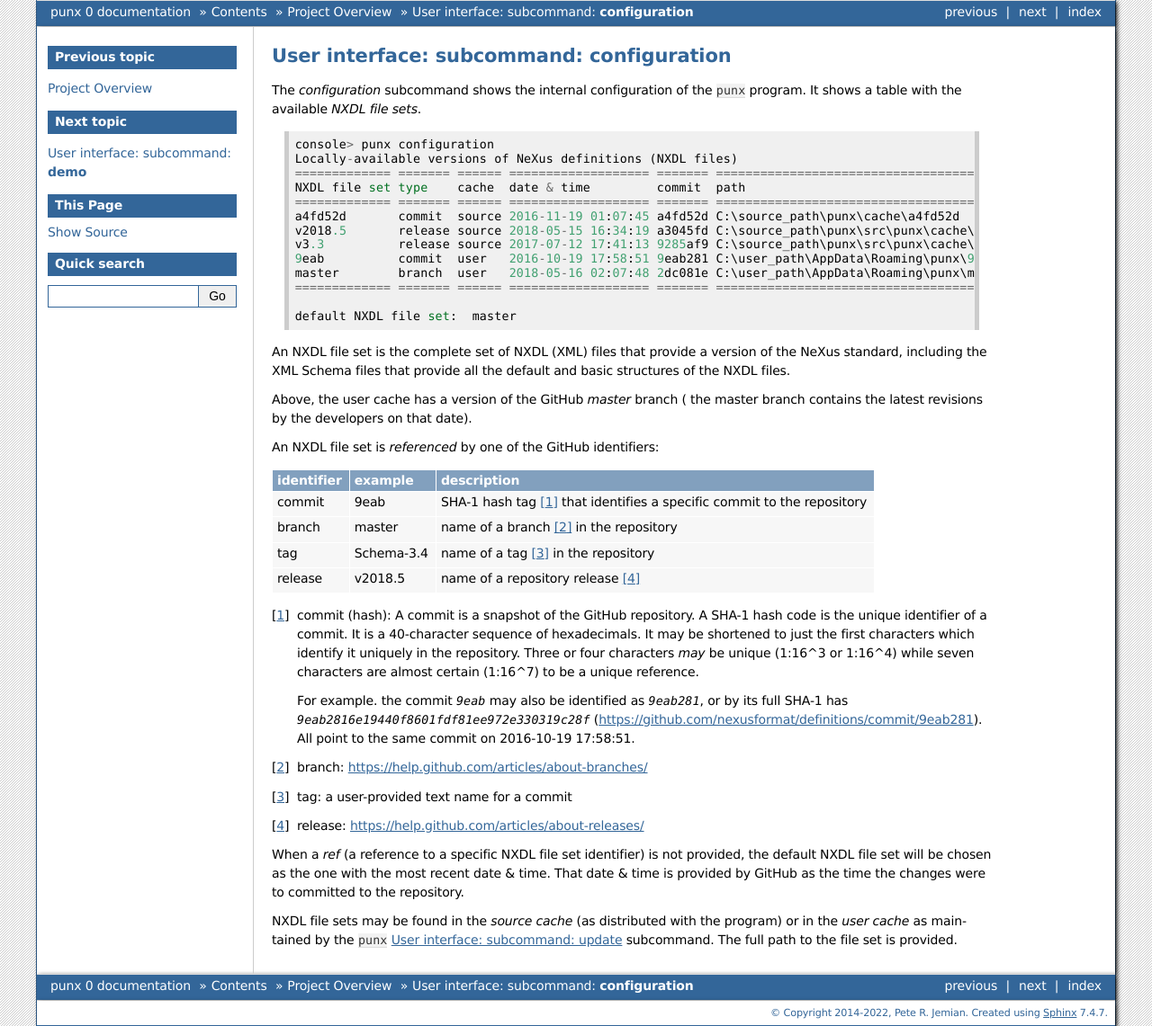
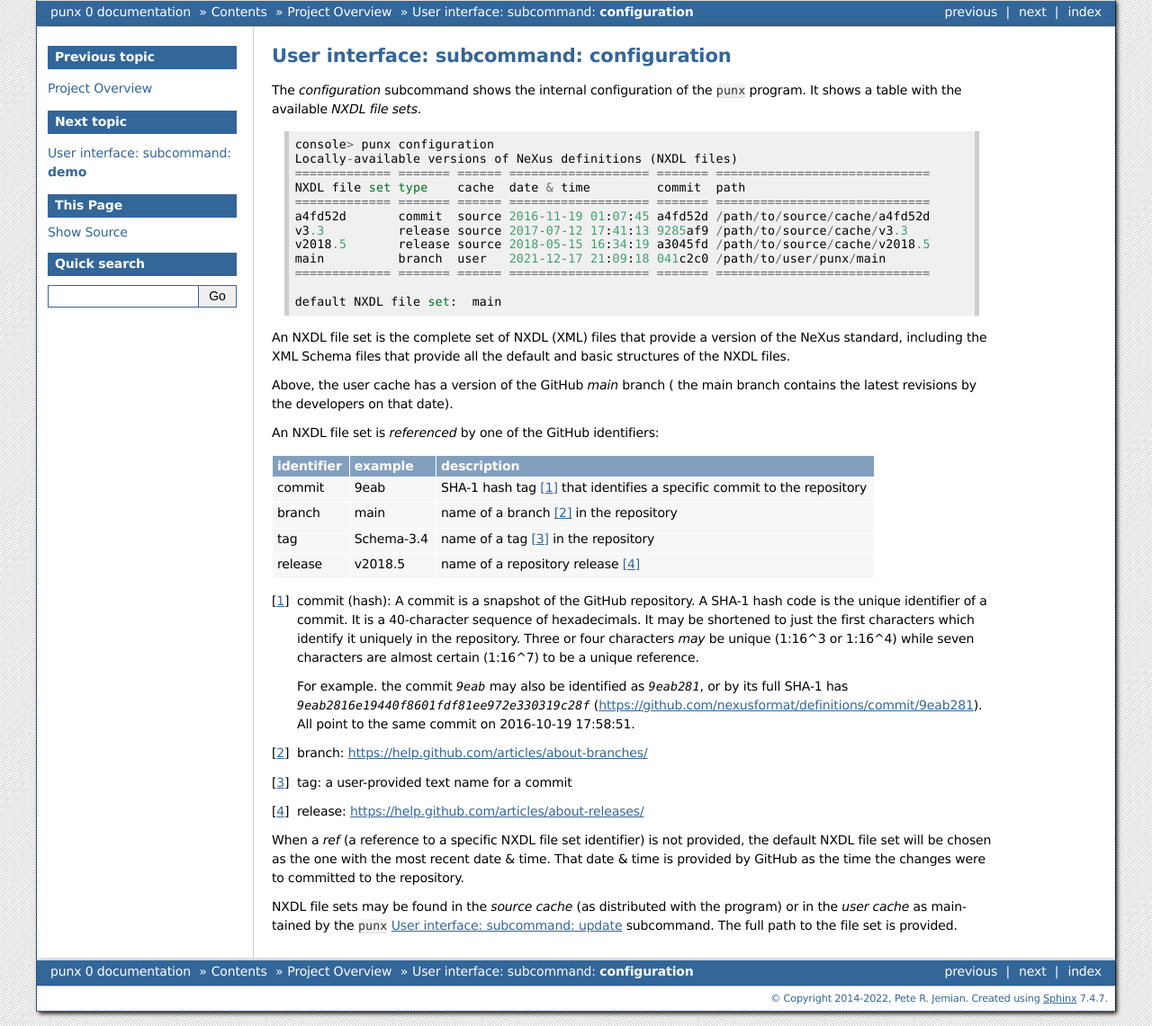
Before and after one commit to prjemian/punx, a Sphinx documentation site: the page built from docs/source/configuration.rst, in a window 1280 px wide. Shown: the whole page at 90% size. Built offline with Sphinx 7.4.7, drawn with Linux system fonts in a browser that asks for light colours.

Commit message:
MNT #184 default definitions branch is now main

```diff
--- a/docs/source/configuration.rst
+++ b/docs/source/configuration.rst
@@ -13,17 +13,16 @@ of the ``punx`` program.  It shows a table with the available
 
    console> punx configuration
    Locally-available versions of NeXus definitions (NXDL files)
-   ============= ======= ====== =================== ======= ==========================================
+   ============= ======= ====== =================== ======= =============================
    NXDL file set type    cache  date & time         commit  path
-   ============= ======= ====== =================== ======= ==========================================
-   a4fd52d       commit  source 2016-11-19 01:07:45 a4fd52d C:\source_path\punx\cache\a4fd52d
-   v2018.5       release source 2018-05-15 16:34:19 a3045fd C:\source_path\punx\src\punx\cache\v2018.5
-   v3.3          release source 2017-07-12 17:41:13 9285af9 C:\source_path\punx\src\punx\cache\v3.3
-   9eab          commit  user   2016-10-19 17:58:51 9eab281 C:\user_path\AppData\Roaming\punx\9eab
-   master        branch  user   2018-05-16 02:07:48 2dc081e C:\user_path\AppData\Roaming\punx\master
-   ============= ======= ====== =================== ======= ==========================================
+   ============= ======= ====== =================== ======= =============================
+   a4fd52d       commit  source 2016-11-19 01:07:45 a4fd52d /path/to/source/cache/a4fd52d
+   v3.3          release source 2017-07-12 17:41:13 9285af9 /path/to/source/cache/v3.3
+   v2018.5       release source 2018-05-15 16:34:19 a3045fd /path/to/source/cache/v2018.5
+   main          branch  user   2021-12-17 21:09:18 041c2c0 /path/to/user/punx/main
+   ============= ======= ====== =================== ======= =============================
 
-   default NXDL file set:  master
+   default NXDL file set:  main
 
 
 An NXDL file set is the complete set of NXDL (XML) files that
@@ -31,8 +30,8 @@ provide a version of the NeXus standard, including the XML Schema
 files that provide all the default and basic structures of the NXDL
 files.
 
-Above, the user cache has a version of the GitHub *master* branch (
-the master branch contains the latest
+Above, the user cache has a version of the GitHub *main* branch (
+the main branch contains the latest
 revisions by the developers on that date).
 
 .. index:: NXDL file set
@@ -43,7 +42,7 @@ An NXDL file set is *referenced* by one of the GitHub identifiers:
 identifier  example     description
 ==========  ==========  ==========================================
 commit      9eab        SHA-1 hash tag [#]_ that identifies a specific commit to the repository
-branch      master      name of a branch [#]_ in the repository
+branch      main        name of a branch [#]_ in the repository
 tag         Schema-3.4  name of a tag [#]_ in the repository
 release     v2018.5     name of a repository release [#]_
 ==========  ==========  ==========================================
--- a/punx/__init__.py
+++ b/punx/__init__.py
@@ -45,7 +45,7 @@ __description__ = "Python Utilities for NeXus"
 __author_name__ = __author__
 __author_email__ = __email__
 __url__ = u"https://prjemian.github.io/punx"
-__download_url__ = u"https://github.com/prjemian/punx/archive/master.zip"
+__download_url__ = u"https://github.com/prjemian/punx/archive/main.zip"
 __keywords__ = ["NeXus", "HDF5"]
 
 __long_description__ = f"""
```
Also changed, not shown: 3 other files.
